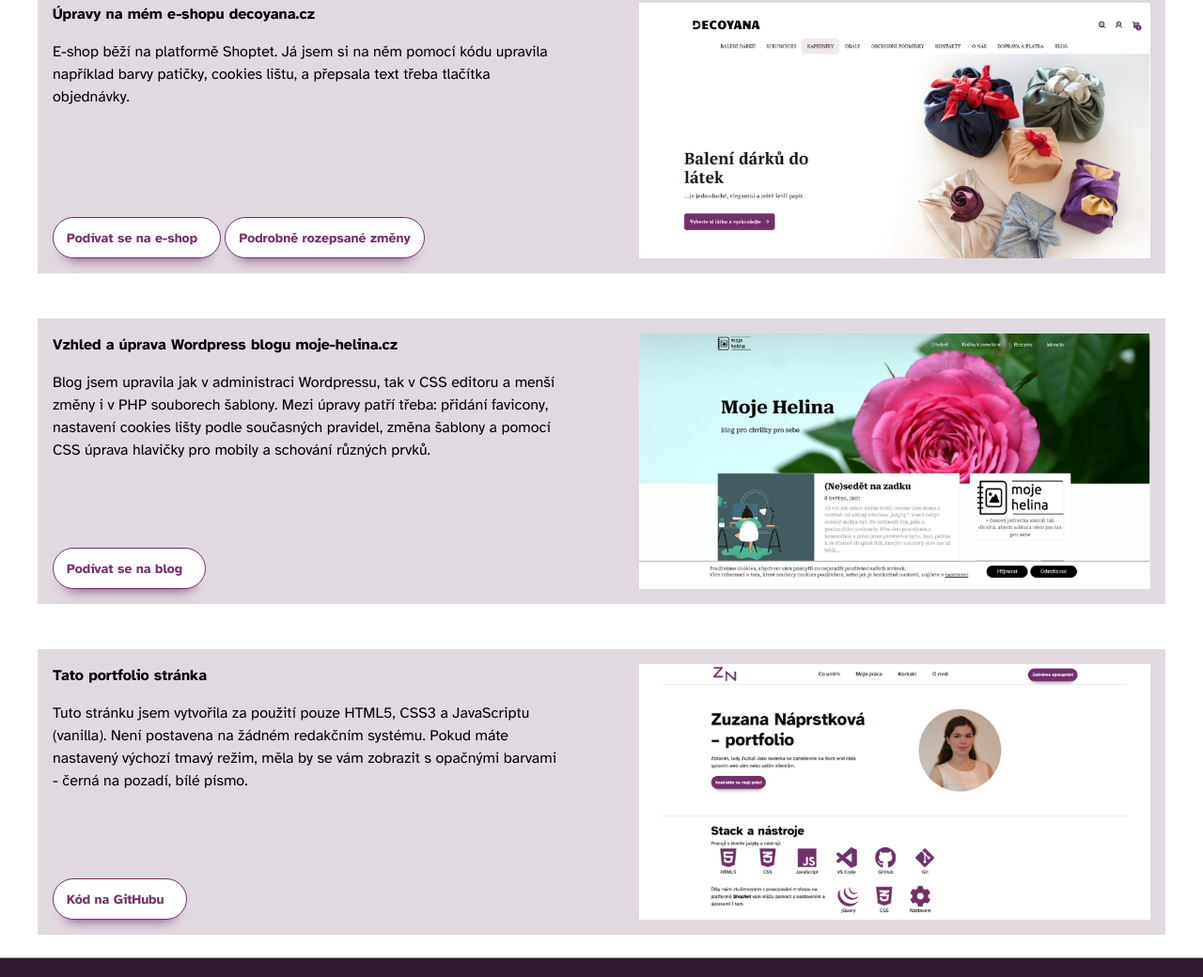
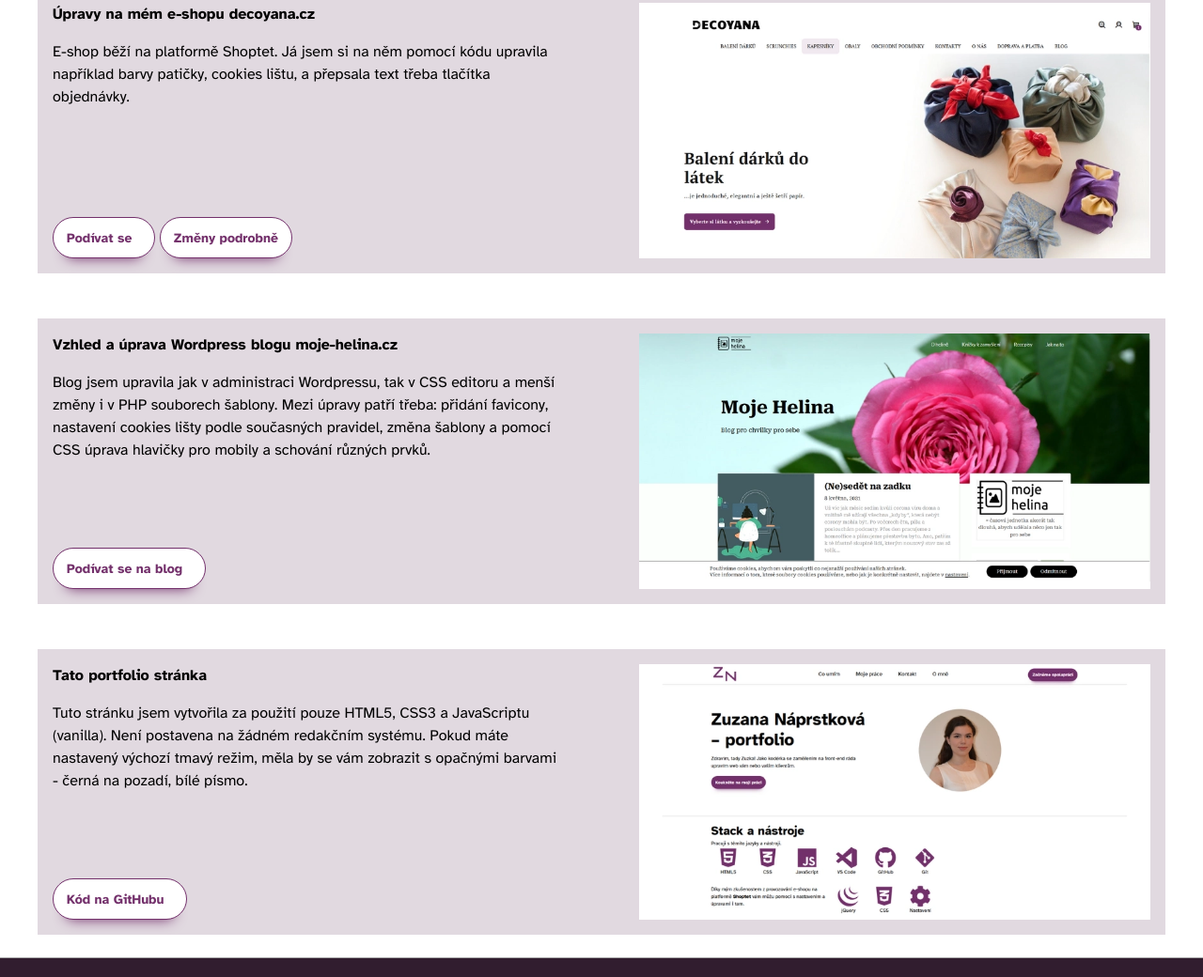
Before and after one commit to Zuzana-N/portfolio-page, a plain HTML site: page index.html in a window 1280 px wide. Shown: the part 1967-3007 px from the top of the page at 94% size. Drawn offline with nearby package versions, Linux system fonts and the light colour scheme.

Commit message:
button correction

```diff
--- a/index.html
+++ b/index.html
@@ -199,8 +199,8 @@
                         <p>E-shop běží na platformě Shoptet. Já jsem si na něm pomocí kódu upravila například barvy patičky, cookies lištu,
                             a přepsala text třeba tlačítka objednávky. </p>
                         <div class="buttons">
-                            <button class="button btn-secondary"><a href="https://www.decoyana.cz" target="_blank">Podívat se na e-shop</a></button>
-                            <button class="button btn-secondary"><a href="https://www.zuzana-n.cz/upravy-eshopu/">Podrobně rozepsané změny</a></button>
+                            <button class="button btn-secondary"><a href="https://www.decoyana.cz" target="_blank">Podívat se</a></button>
+                            <button class="button btn-secondary"><a href="https://www.zuzana-n.cz/upravy-eshopu/">Změny podrobně</a></button>
                         </div>
                     </div>
                     <div class="img-card">
```
